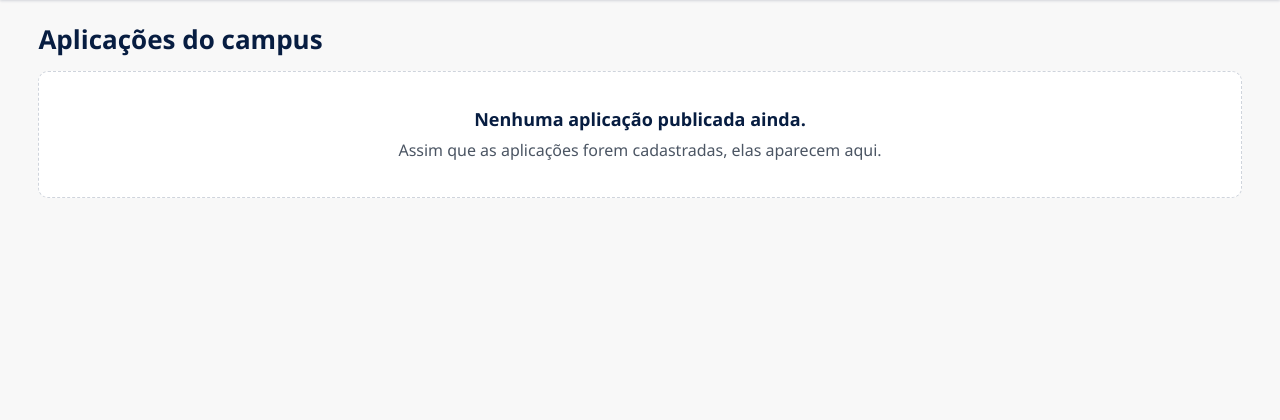
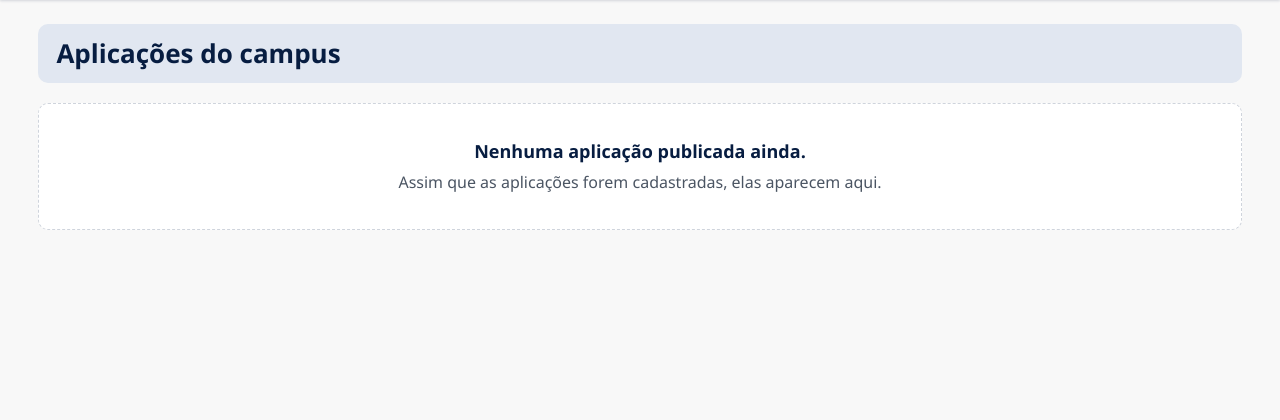
Before and after one commit to FabSoftwareVideira/fabrica-hub, a Node server app: page / in a window 1280 px wide. Shown: the part 108-528 px from the top of the page. Run offline with Node 20, Linux system fonts and the light colour scheme; data that the repository does not hold is empty.

Commit message:
hub hero

```diff
--- a/src/public/css/style.css
+++ b/src/public/css/style.css
@@ -479,7 +479,7 @@ html.alto-contraste .login-box h1 { color: #ffd700; }
 .public-container { width: var(--largura-conteudo); max-width: var(--max-conteudo); margin: 0 auto; padding: 24px 0 56px; }
 
 /* Topo enxuto: título, situação em uma linha e a busca. O espaço é das aplicações. */
-.hub-topo { display: flex; flex-wrap: wrap; align-items: flex-end; justify-content: space-between; gap: 12px 24px; margin-bottom: 16px; }
+.hub-topo { display: flex; flex-wrap: wrap; align-items: flex-end; justify-content: space-between; gap: 12px 24px; margin-bottom: 20px; padding: 14px 18px; background: var(--azul-100); border-radius: var(--raio-cartao); }
 .hub-topo h1 { font-size: 26px; line-height: 1.2; font-weight: 700; color: var(--azul-900); }
 .hub-situacao { display: flex; flex-wrap: wrap; align-items: center; gap: 2px 16px; margin-top: 4px; font-size: 14px; color: var(--texto-suave); }
 .hub-situacao strong { color: var(--texto); font-variant-numeric: tabular-nums; }
@@ -542,6 +542,7 @@ html.alto-contraste .login-box h1 { color: #ffd700; }
 .app-abrir { flex: none; display: inline-flex; align-items: center; gap: 6px; color: var(--azul-700); font-size: 14px; font-weight: 700; }
 .app-abrir svg { width: 15px; height: 15px; }
 html.alto-contraste .hub-topo h1, html.alto-contraste .hub-grupo-cabecalho h2, html.alto-contraste .app-nome { color: #ffd700; }
+html.alto-contraste .hub-topo { border: 1px solid var(--borda); }
 html.alto-contraste .app-card { border-color: var(--borda); }
 
 .hub-vazio {
```
